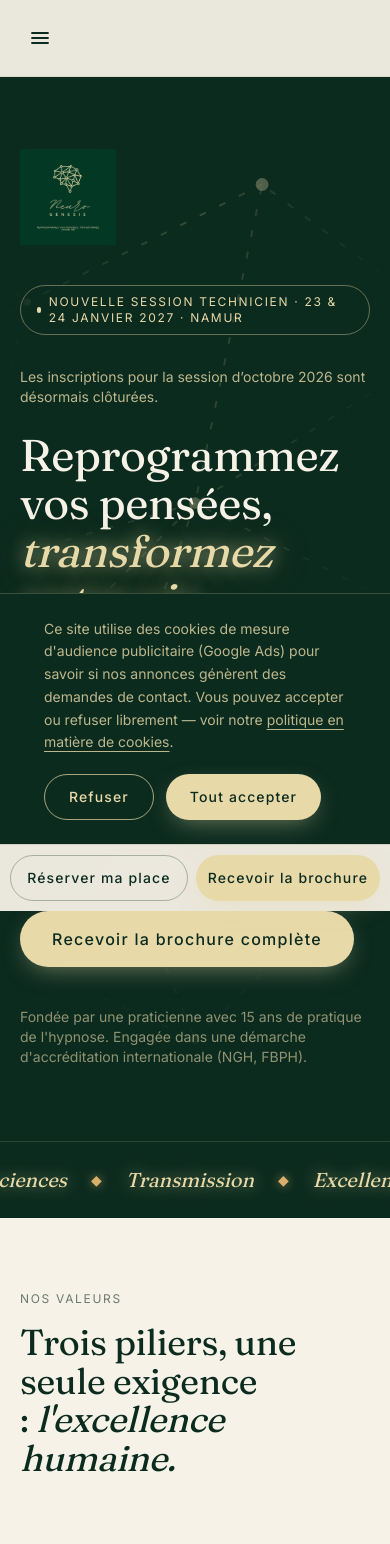
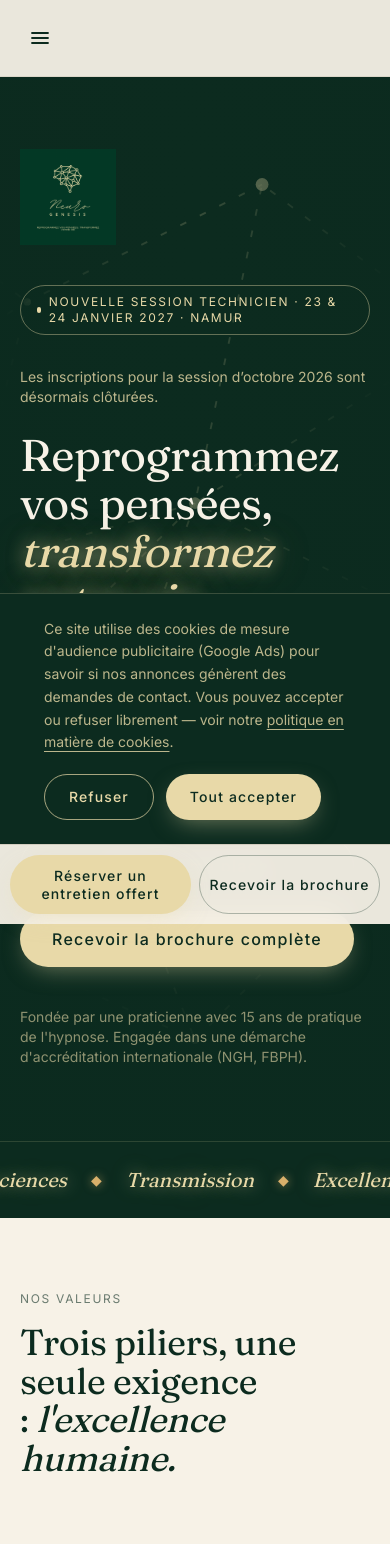
Before and after one commit to marinellaspanopro-web/NeuroGenesis-Academy, a Next.js app: page / in a window 390 px wide. Shown: the top 1544 px of the page. Built offline with nearby package versions, Linux system fonts and the light colour scheme.

Commit message:
Afficher la réservation d’entretien dans la navigation et la barre mobile

```diff
--- a/components/layout/Footer.tsx
+++ b/components/layout/Footer.tsx
@@ -23,6 +23,9 @@ export default function Footer() {
           <div>
             <p className="text-xs uppercase tracking-wide3 text-gold/80 mb-4">Navigation</p>
             <ul className="space-y-3">
+              <li>
+                <Link href="/entretien" className="text-gold hover:underline text-sm">Réserver un entretien offert</Link>
+              </li>
               {navLinks.map((link) => (
                 <li key={link.href}>
                   <Link href={link.href} className="text-gold/80 hover:text-gold transition-colors text-sm">
--- a/components/layout/Header.tsx
+++ b/components/layout/Header.tsx
@@ -128,9 +128,10 @@ export default function Header() {
       {open && (
         <nav
           id="mobile-nav"
-          className="lg:hidden bg-cream-soft border-t border-line px-6 py-6 flex flex-col gap-5"
+          className="lg:hidden max-h-[calc(100dvh-76px)] overflow-y-auto bg-cream-soft border-t border-line px-6 py-6 flex flex-col gap-5"
           aria-label="Navigation mobile"
         >
+          <Link href="/entretien" onClick={() => setOpen(false)} className="text-lg font-serif text-forest">Réserver un entretien offert</Link>
           {navLinks.map((link) => (
             <Link
               key={link.href}
--- a/components/layout/StickyMobileCTA.tsx
+++ b/components/layout/StickyMobileCTA.tsx
@@ -1,6 +1,4 @@
 "use client";
-
-import EnrollmentButton from "@/components/shared/EnrollmentButton";
 
 import { useEffect, useState } from "react";
 import Button from "@/components/ui/Button";
@@ -21,17 +19,17 @@ export default function StickyMobileCTA() {
 
   return (
     <div
-      className={`lg:hidden fixed inset-x-0 bottom-0 z-40 p-2.5 flex gap-2 bg-cream/95 backdrop-blur-md border-t border-line transition-transform duration-300 ease-out-expo ${
+      className={`lg:hidden fixed inset-x-0 bottom-0 z-40 p-2.5 grid grid-cols-2 gap-2 text-center bg-cream/95 backdrop-blur-md border-t border-line transition-transform duration-300 ease-out-expo ${
         visible ? "translate-y-0" : "translate-y-full"
       }`}
     >
-      <EnrollmentButton variant="forest-outline" className="flex-1 !px-3 whitespace-nowrap">
-        Réserver ma place
-      </EnrollmentButton>
+      <Button href="/entretien" variant="gold" className="!px-2 leading-tight">
+        Réserver un entretien offert
+      </Button>
       <Button
         href="/formation-technicien#brochure"
-        variant="gold"
-        className="flex-1 !px-3 whitespace-nowrap"
+        variant="forest-outline"
+        className="!px-2 leading-tight"
       >
         Recevoir la brochure
       </Button>
```
